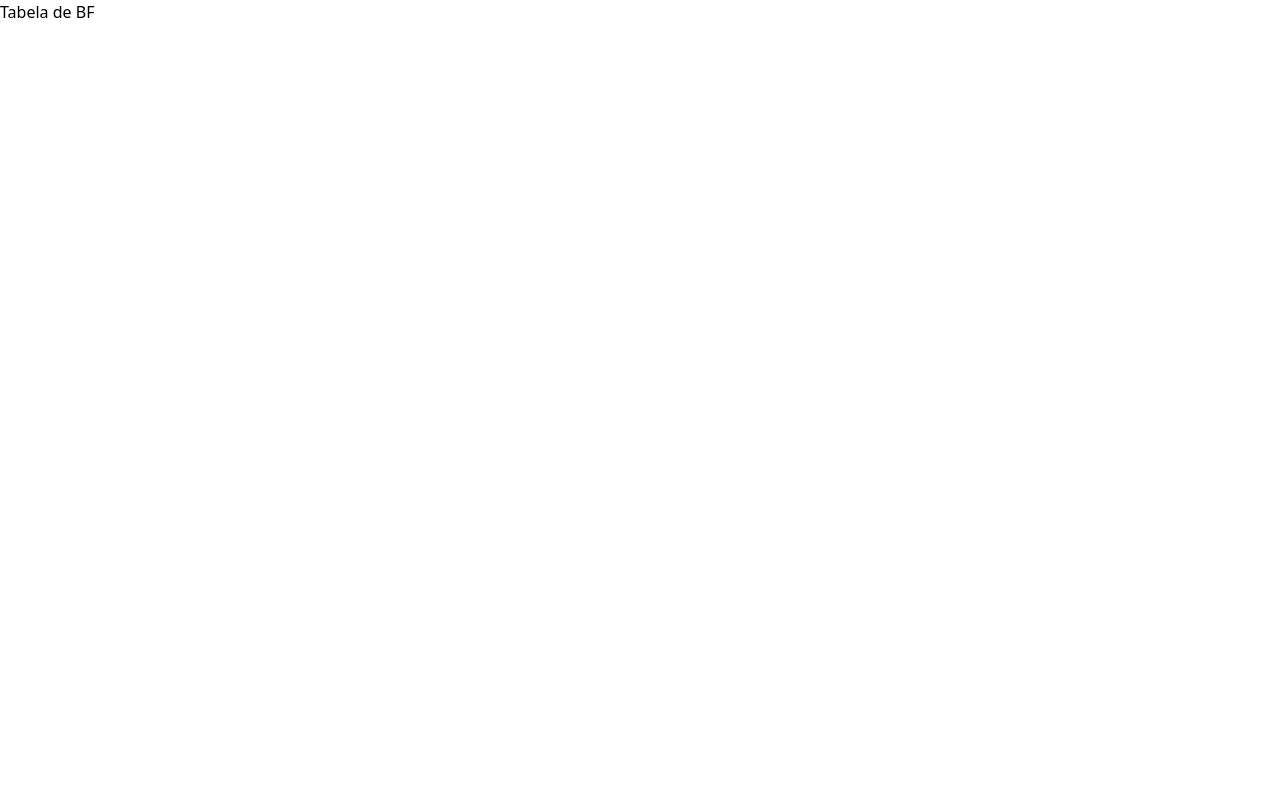
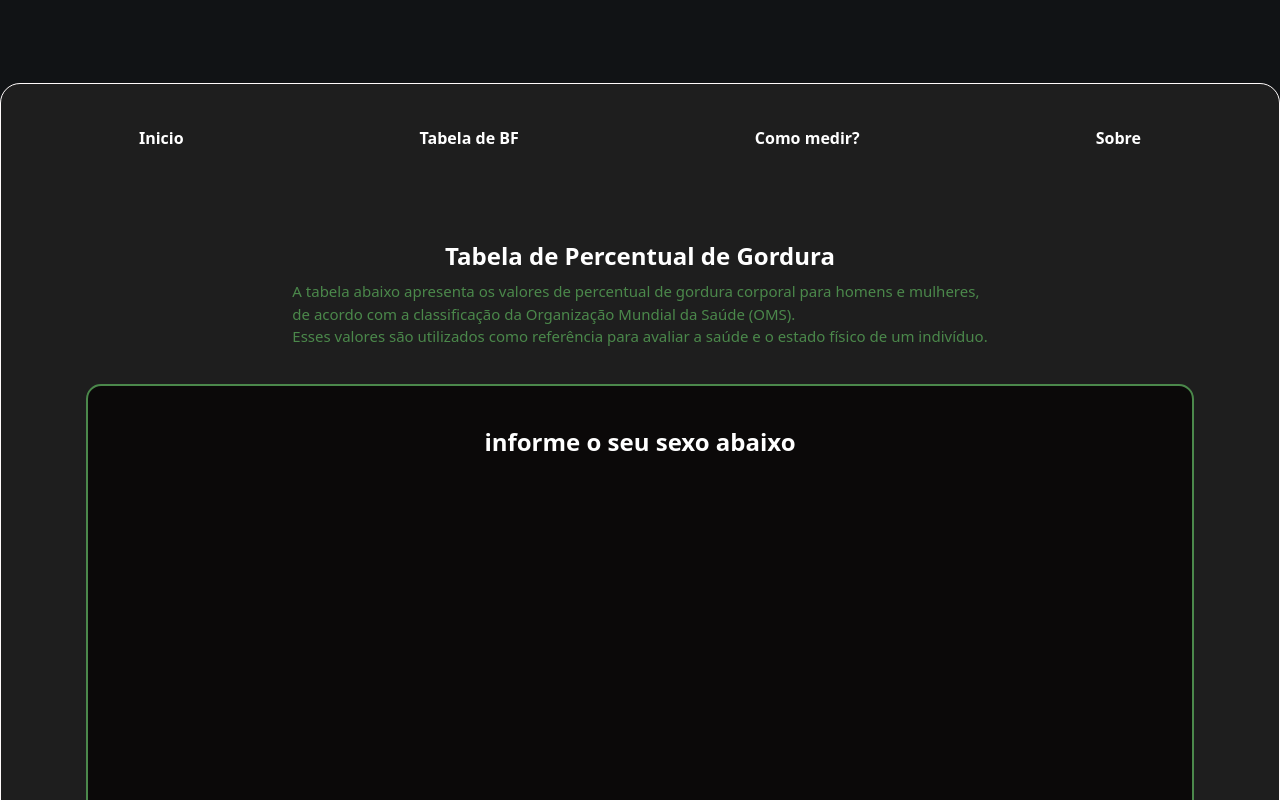
Before and after one commit to renan-almeida/BodyCalc, a React (Vite) app: page /TabelasBf in a window 1280 px wide. Shown: the top 800 px of the page. Built offline with nearby package versions, Linux system fonts and the light colour scheme.

Commit message:
feat: inicalização do layout da pagina BfTable

```diff
--- a/src/pages/BfTable.jsx
+++ b/src/pages/BfTable.jsx
@@ -1,8 +1,32 @@
+import Menu from "../components/Menu";
+import { motion } from "framer-motion";
+
+
 function BfTable() {
     return (
-        <div>
-            <h1>Tabela de BF</h1>
-        </div>
+         <div className='w-screen min-h-screen flex justify-center ' style={{backgroundColor: "#111315"}}>
+            <div className='container flex flex-col items-center relative'>
+                <Menu />
+                 <h1 className='text-white text-2xl font-bold top-16 relative mb-4'>
+                    Tabela de Percentual de Gordura
+                </h1>
+                <p className="text-[#4B884B] text-[15px] top-14 relative font-medium">
+                    A tabela abaixo apresenta os valores de percentual de gordura corporal  para homens e mulheres, <br />
+                     de acordo com a classificação da Organização Mundial da Saúde (OMS).
+                     <br /> Esses valores são utilizados como referência para avaliar a saúde e o estado físico de um indivíduo.
+                </p>
+                <div className="formContainer">
+                    <motion.h1
+                    initial={{ opacity: 0, y: -50 }}
+                    animate={{ opacity: 1, y: 0 }}
+                    transition={{ duration: 0.5 }}
+                    className="text-white font-semibold text-2xl mt-10 text-center">
+                        informe o seu sexo abaixo
+                    </motion.h1>
+
+                </div>
+            </div>
+         </div>
     )
 }
 
```
